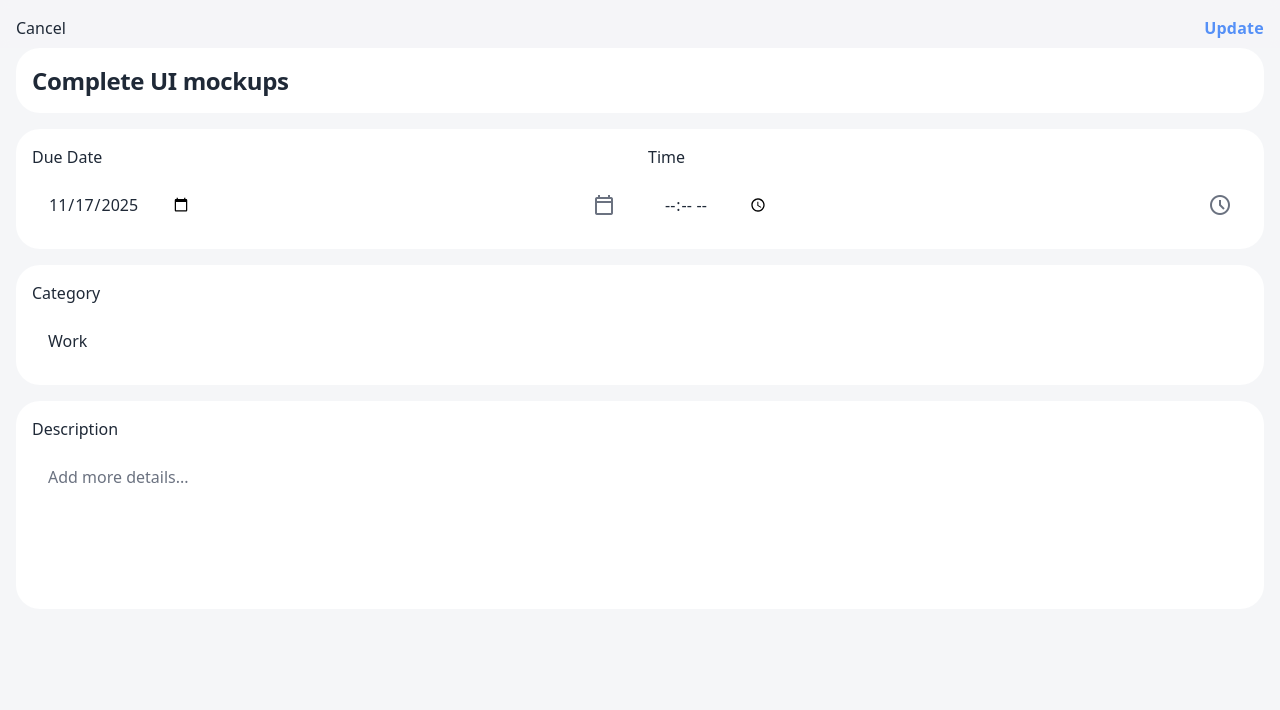
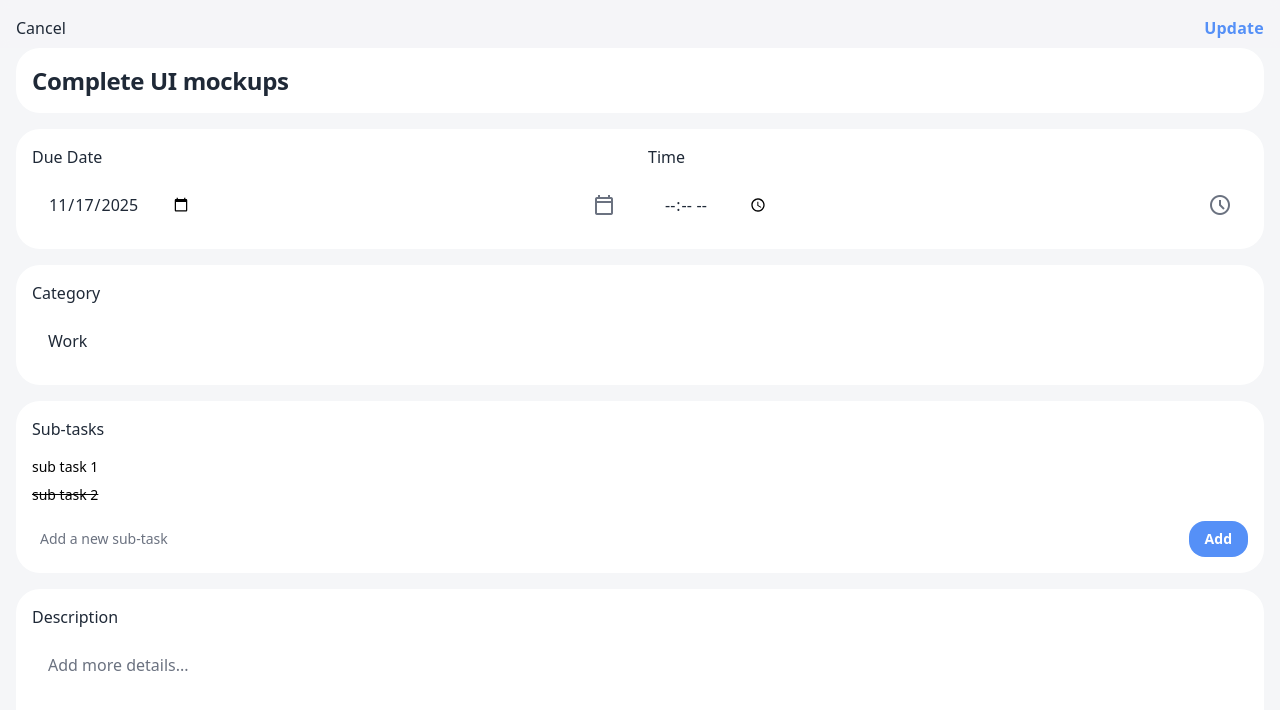
Before and after one commit to omar-ayoub/OG_app, a React (Vite) app: page /edit-task/1 in a window 1280 px wide. Shown: the top 710 px of the page. Built offline with nearby package versions, Linux system fonts and the light colour scheme.

Commit message:
added subtask

```diff
--- a/src/components/CreateTaskPage.tsx
+++ b/src/components/CreateTaskPage.tsx
@@ -2,6 +2,7 @@
 import { useState } from 'react';
 import { useNavigate, useLocation } from 'react-router-dom';
 import { useTasks } from '../contexts/useTasks';
+import type { SubTask } from '../types';
 
 function CreateTaskPage() {
   const navigate = useNavigate();
@@ -13,7 +14,15 @@ function CreateTaskPage() {
   const [time, setTime] = useState('');
   const [tag, setTag] = useState(categories[0]?.name || '');
   const [description, setDescription] = useState('');
+  const [subTasks, setSubTasks] = useState<SubTask[]>([]);
+  const [newSubTaskText, setNewSubTaskText] = useState('');
 
+  const handleAddSubTask = () => {
+    if (newSubTaskText.trim()) {
+      setSubTasks([...subTasks, { id: Date.now(), text: newSubTaskText, completed: false }]);
+      setNewSubTaskText('');
+    }
+  };
 
   const handleCreate = () => {
     if (!text.trim()) {
@@ -33,6 +42,7 @@ function CreateTaskPage() {
       tag: selectedCategory.name,
       tagColor: selectedCategory.color,
       description,
+      subTasks,
     });
 
     const from = location.state?.from;
@@ -112,6 +122,26 @@ function CreateTaskPage() {
               </div>
             </div>
             <div className="flex flex-col gap-4 rounded-xl bg-card-light p-4 dark:bg-card-dark">
+              <p className="text-base font-medium leading-normal text-text-light-primary dark:text-text-dark-primary">Sub-tasks</p>
+              <div className="flex flex-col gap-2">
+                {subTasks.map(subTask => (
+                  <div key={subTask.id} className="flex items-center justify-between">
+                    <p className="text-sm">{subTask.text}</p>
+                  </div>
+                ))}
+              </div>
+              <div className="flex gap-2">
+                <input
+                  type="text"
+                  value={newSubTaskText}
+                  onChange={(e) => setNewSubTaskText(e.target.value)}
+                  placeholder="Add a new sub-task"
+                  className="form-input flex-1 rounded-lg border-none bg-input-light p-2 text-sm text-text-light-primary placeholder:text-text-light-secondary focus:outline-0 focus:ring-2 focus:ring-primary/50 dark:bg-input-dark dark:text-text-dark-primary dark:placeholder:text-text-dark-secondary"
+                />
+                <button onClick={handleAddSubTask} className="rounded-lg bg-primary px-4 py-2 text-sm font-bold text-white">Add</button>
+              </div>
+            </div>
+            <div className="flex flex-col gap-4 rounded-xl bg-card-light p-4 dark:bg-card-dark">
               <label className="flex flex-1 flex-col min-w-40">
                 <p className="text-base font-medium leading-normal pb-2 text-text-light-primary dark:text-text-dark-primary">Description</p>
                 <textarea
--- a/src/components/Dashboard.tsx
+++ b/src/components/Dashboard.tsx
@@ -5,7 +5,7 @@ import { useTasks } from '../contexts/useTasks';
 import { useGoals } from '../contexts/useGoals'; // Import useGoals
 
 function Dashboard() {
-  const { tasks, toggleTaskCompletion, deleteTask } = useTasks();
+  const { tasks, toggleTaskCompletion, deleteTask, toggleSubTaskCompletion } = useTasks();
   const { goals } = useGoals(); // Consume goals from context
 
   const [isFabMenuOpen, setIsFabMenuOpen] = useState(false);
@@ -127,7 +127,8 @@ function Dashboard() {
         </div>
         <div className="flex flex-col gap-3">
           {filteredTasks.map((task) => (
-            <div key={task.id} className="flex items-center gap-4 rounded-xl bg-card-light dark:bg-card-dark p-4">
+            <div key={task.id} className="flex flex-col gap-4 rounded-xl bg-card-light dark:bg-card-dark p-4">
+              <div className="flex items-center gap-4">
                 <button
                   onClick={() => toggleTaskCompletion(task.id)}
                   className={`flex h-6 w-6 shrink-0 items-center justify-center rounded-md border-2 ${
@@ -150,6 +151,24 @@ function Dashboard() {
                   <Link to={`/edit-task/${task.id}`} className="text-primary text-sm">Edit</Link>
                   <button onClick={() => deleteTask(task.id)} className="text-red-500 text-sm">Delete</button>
                 </div>
+              </div>
+              {task.subTasks && task.subTasks.length > 0 && (
+                <div className="flex flex-col gap-2 pl-10">
+                  {task.subTasks.map((subTask) => (
+                    <div key={subTask.id} className="flex items-center gap-4">
+                      <button
+                        onClick={() => toggleSubTaskCompletion(task.id, subTask.id)}
+                        className={`flex h-5 w-5 shrink-0 items-center justify-center rounded-md border-2 ${
+                          subTask.completed ? 'border-primary bg-primary' : 'border-text-light-secondary/50 dark:border-text-dark-secondary/50'
+                        }`}
+                      >
+                        {subTask.completed && <span className="material-symbols-outlined text-white !text-base">check</span>}
+                      </button>
+                      <p className={`text-sm ${subTask.completed ? 'line-through' : ''}`}>{subTask.text}</p>
+                    </div>
+                  ))}
+                </div>
+              )}
             </div>
           ))}
         </div>
--- a/src/components/EditTaskPage.tsx
+++ b/src/components/EditTaskPage.tsx
@@ -6,7 +6,7 @@ import { useTasks } from '../contexts/useTasks';
 function EditTaskPage() {
   const navigate = useNavigate();
   const { id } = useParams();
-  const { addTask, editTask, getTask, categories } = useTasks();
+  const { addTask, editTask, getTask, categories, addSubTask } = useTasks();
 
   const [formData, setFormData] = useState({
     text: '',
@@ -15,14 +15,13 @@ function EditTaskPage() {
     tag: categories[0]?.name || '',
     description: '',
   });
+  const [newSubTaskText, setNewSubTaskText] = useState('');
 
   const isEditMode = id !== undefined;
+  const task = isEditMode ? getTask(parseInt(id, 10)) : undefined;
 
   useEffect(() => {
-    if (isEditMode) {
-      const taskId = parseInt(id, 10);
-      const task = getTask(taskId);
-      if (task) {
+    if (isEditMode && task) {
       setTimeout(() => {
         setFormData({
           text: task.text,
@@ -32,7 +31,6 @@ function EditTaskPage() {
           description: task.description || '',
         });
       }, 0);
-      }
     } else {
       // Reset form data when not in edit mode (e.g., creating a new task)
       setTimeout(() => {
@@ -45,7 +43,7 @@ function EditTaskPage() {
         });
       }, 0);
     }
-  }, [id, isEditMode, getTask, categories]);
+  }, [id, isEditMode, getTask, categories, task]);
 
   const handleSave = () => {
     if (!formData.text.trim()) {
@@ -81,6 +79,14 @@ function EditTaskPage() {
       navigate(from, { state: { goalData } });
     } else {
       navigate('/');
+    }
+  };
+
+  const handleAddSubTask = () => {
+    if (newSubTaskText.trim() && isEditMode) {
+      const taskId = parseInt(id, 10);
+      addSubTask(taskId, newSubTaskText);
+      setNewSubTaskText('');
     }
   };
 
@@ -147,6 +153,28 @@ function EditTaskPage() {
                 </div>
               </div>
             </div>
+            {isEditMode && (
+              <div className="flex flex-col gap-4 rounded-xl bg-card-light p-4 dark:bg-card-dark">
+                <p className="text-base font-medium leading-normal text-text-light-primary dark:text-text-dark-primary">Sub-tasks</p>
+                <div className="flex flex-col gap-2">
+                  {task?.subTasks?.map(subTask => (
+                    <div key={subTask.id} className="flex items-center justify-between">
+                      <p className={`text-sm ${subTask.completed ? 'line-through' : ''}`}>{subTask.text}</p>
+                    </div>
+                  ))}
+                </div>
+                <div className="flex gap-2">
+                  <input
+                    type="text"
+                    value={newSubTaskText}
+                    onChange={(e) => setNewSubTaskText(e.target.value)}
+                    placeholder="Add a new sub-task"
+                    className="form-input flex-1 rounded-lg border-none bg-input-light p-2 text-sm text-text-light-primary placeholder:text-text-light-secondary focus:outline-0 focus:ring-2 focus:ring-primary/50 dark:bg-input-dark dark:text-text-dark-primary dark:placeholder:text-text-dark-secondary"
+                  />
+                  <button onClick={handleAddSubTask} className="rounded-lg bg-primary px-4 py-2 text-sm font-bold text-white">Add</button>
+                </div>
+              </div>
+            )}
             <div className="flex flex-col gap-4 rounded-xl bg-card-light p-4 dark:bg-card-dark">
               <label className="flex flex-1 flex-col min-w-40">
                 <p className="text-base font-medium leading-normal pb-2 text-text-light-primary dark:text-text-dark-primary">Description</p>
--- a/src/components/GoalDetailsPage.tsx
+++ b/src/components/GoalDetailsPage.tsx
@@ -9,7 +9,7 @@ function GoalDetailsPage() {
   const navigate = useNavigate();
   const { id } = useParams();
   const { getGoal, updateGoal, deleteGoal } = useGoals();
-  const { tasks, updateTask } = useTasks();
+  const { tasks, updateTask, toggleSubTaskCompletion } = useTasks();
 
   const [isEditing, setIsEditing] = useState(false);
   const [formData, setFormData] = useState<Partial<Goal>>({
@@ -189,22 +189,14 @@ function GoalDetailsPage() {
                   <>
                     <h3 className="px-3 pt-2 pb-2 text-base font-bold text-text-light-primary dark:text-text-dark-primary">In Progress</h3>
                     {incompleteTasks.map((task) => (
-                      <div key={task.id} className="flex items-center gap-x-4 py-3.5 px-3">
-                        {isEditing ? (
+                      <div key={task.id} className="flex flex-col gap-y-2 py-3.5 px-3">
+                        <div className="flex items-center gap-x-4">
                           <input
                             className="h-5 w-5 rounded-md border-2 border-border-light dark:border-border-dark bg-transparent text-primary checked:border-primary checked:bg-primary focus:ring-0 focus:ring-offset-0 dark:checked:border-primary"
                             type="checkbox"
                             checked={task.isCompleted}
                             onChange={() => handleTaskCompletionToggle(task.id)}
                           />
-                        ) : (
-                          <input
-                            className="h-5 w-5 rounded-md border-2 border-border-light dark:border-border-dark bg-transparent text-primary checked:border-primary checked:bg-primary focus:ring-0 focus:ring-offset-0 dark:checked:border-primary"
-                            type="checkbox"
-                            checked={task.isCompleted}
-                            onChange={() => handleTaskCompletionToggle(task.id)}
-                          />
-                        )}
                           <p className="flex-1 text-base font-normal leading-normal text-text-light-primary dark:text-text-dark-primary">{task.text}</p>
                           {isEditing && (
                             <button
@@ -213,6 +205,22 @@ function GoalDetailsPage() {
                             >
                               Edit
                             </button>
+                          )}
+                        </div>
+                        {task.subTasks && task.subTasks.length > 0 && (
+                          <div className="flex flex-col gap-2 pl-10">
+                            {task.subTasks.map((subTask) => (
+                              <div key={subTask.id} className="flex items-center gap-4">
+                                <input
+                                  type="checkbox"
+                                  checked={subTask.completed}
+                                  onChange={() => toggleSubTaskCompletion(task.id, subTask.id)}
+                                  className="h-4 w-4 rounded border-gray-300 text-primary focus:ring-primary"
+                                />
+                                <p className={`text-sm ${subTask.completed ? 'line-through' : ''}`}>{subTask.text}</p>
+                              </div>
+                            ))}
+                          </div>
                         )}
                       </div>
                     ))}
@@ -233,22 +241,14 @@ function GoalDetailsPage() {
                   <>
                     <h3 className="px-3 pt-6 pb-2 text-base font-bold text-text-light-primary dark:text-text-dark-primary">Completed</h3>
                     {completedTasks.map((task) => (
-                      <div key={task.id} className="flex items-center gap-x-4 py-3.5 px-3 opacity-60">
-                        {isEditing ? (
+                      <div key={task.id} className="flex flex-col gap-y-2 py-3.5 px-3 opacity-60">
+                        <div className="flex items-center gap-x-4">
                           <input
                             className="h-5 w-5 rounded-md border-2 border-border-light dark:border-border-dark bg-transparent text-primary checked:border-primary checked:bg-primary focus:ring-0 focus:ring-offset-0 dark:checked:border-primary"
                             type="checkbox"
                             checked={task.isCompleted}
                             onChange={() => handleTaskCompletionToggle(task.id)}
                           />
-                        ) : (
-                          <input
-                            className="h-5 w-5 rounded-md border-2 border-border-light dark:border-border-dark bg-transparent text-primary checked:border-primary checked:bg-primary focus:ring-0 focus:ring-offset-0 dark:checked:border-primary"
-                            type="checkbox"
-                            checked={task.isCompleted}
-                            onChange={() => handleTaskCompletionToggle(task.id)}
-                          />
-                        )}
                           <p className="flex-1 text-base font-normal leading-normal text-text-light-primary dark:text-text-dark-primary line-through">{task.text}</p>
                           {isEditing && (
                             <button
@@ -257,6 +257,22 @@ function GoalDetailsPage() {
                             >
                               Edit
                             </button>
+                          )}
+                        </div>
+                        {task.subTasks && task.subTasks.length > 0 && (
+                          <div className="flex flex-col gap-2 pl-10">
+                            {task.subTasks.map((subTask) => (
+                              <div key={subTask.id} className="flex items-center gap-4">
+                                <input
+                                  type="checkbox"
+                                  checked={subTask.completed}
+                                  onChange={() => toggleSubTaskCompletion(task.id, subTask.id)}
+                                  className="h-4 w-4 rounded border-gray-300 text-primary focus:ring-primary"
+                                />
+                                <p className={`text-sm ${subTask.completed ? 'line-through' : ''}`}>{subTask.text}</p>
+                              </div>
+                            ))}
+                          </div>
                         )}
                       </div>
                     ))}
--- a/src/contexts/TaskContext.tsx
+++ b/src/contexts/TaskContext.tsx
@@ -1,6 +1,6 @@
 // src/contexts/TaskContext.tsx
 import { useState, type ReactNode, useCallback } from 'react';
-import type { Task, Category } from '../types';
+import type { Task, Category, SubTask } from '../types';
 import { TaskContext } from './TaskContextDefinition';
 
 // --- MOCK DATA ---
@@ -12,7 +12,7 @@ const MOCK_CATEGORIES: Category[] = [
 ];
 
 const MOCK_TASKS: Task[] = [
-  { id: 1, text: 'Complete UI mockups', time: '10:00 AM', startDate: '2025-11-17', tag: 'Work', tagColor: '#3b82f6', isCompleted: false },
+  { id: 1, text: 'Complete UI mockups', time: '10:00 AM', startDate: '2025-11-17', tag: 'Work', tagColor: '#3b82f6', isCompleted: false, subTasks: [{id: 1, text: "sub task 1", completed: false}, {id: 2, text: "sub task 2", completed: true}] },
   { id: 2, text: 'Review design system', time: '2:00 PM', startDate: '2025-11-17', tag: 'Work', tagColor: '#3b82f6', isCompleted: false },
   { id: 3, text: 'Setup development environment', time: '9:00 AM', startDate: '2025-11-18', tag: 'Learning', tagColor: '#8b5cf6', isCompleted: false },
   { id: 4, text: 'Deploy to production', time: 'Anytime', startDate: '2025-11-19', tag: 'Work', tagColor: '#3b82f6', isCompleted: false },
@@ -23,6 +23,7 @@ export function TaskProvider({ children }: { children: ReactNode }) {
   const [tasks, setTasks] = useState<Task[]>(MOCK_TASKS);
   const [categories, setCategories] = useState<Category[]>(MOCK_CATEGORIES);
   const [nextId, setNextId] = useState(5);
+  const [nextSubTaskId, setNextSubTaskId] = useState(3);
 
   const toggleTaskCompletion = (id: number) => {
     setTasks((prevTasks) =>
@@ -43,6 +44,7 @@ export function TaskProvider({ children }: { children: ReactNode }) {
       tagColor: newTaskData.tagColor || categories[0]?.color || '#3b82f6',
       isCompleted: false,
       description: newTaskData.description,
+      subTasks: newTaskData.subTasks || [],
     };
     setTasks((prevTasks) => [...prevTasks, newTask]);
     setNextId(nextId + 1);
@@ -75,6 +77,42 @@ export function TaskProvider({ children }: { children: ReactNode }) {
     );
   };
 
+  const addSubTask = (taskId: number, subTaskText: string) => {
+    const newSubTask: SubTask = {
+      id: nextSubTaskId,
+      text: subTaskText,
+      completed: false,
+    };
+    setTasks((prevTasks) =>
+      prevTasks.map((task) =>
+        task.id === taskId
+          ? {
+              ...task,
+              subTasks: [...(task.subTasks || []), newSubTask],
+            }
+          : task
+      )
+    );
+    setNextSubTaskId(nextSubTaskId + 1);
+  };
+
+  const toggleSubTaskCompletion = (taskId: number, subTaskId: number) => {
+    setTasks((prevTasks) =>
+      prevTasks.map((task) =>
+        task.id === taskId
+          ? {
+              ...task,
+              subTasks: (task.subTasks || []).map((subTask) =>
+                subTask.id === subTaskId
+                  ? { ...subTask, completed: !subTask.completed }
+                  : subTask
+              ),
+            }
+          : task
+      )
+    );
+  };
+
   const value = {
     tasks,
     categories,
@@ -85,6 +123,8 @@ export function TaskProvider({ children }: { children: ReactNode }) {
     getTask,
     addCategory,
     deleteCategory,
+    addSubTask,
+    toggleSubTaskCompletion,
   };
 
   return <TaskContext.Provider value={value}>{children}</TaskContext.Provider>;
--- a/src/contexts/TaskContextDefinition.ts
+++ b/src/contexts/TaskContextDefinition.ts
@@ -13,6 +13,8 @@ export type TaskContextType = {
   getTask: (taskId: number) => Task | undefined;
   addCategory: (newCategory: Category) => void;
   deleteCategory: (categoryName: string) => void;
+  addSubTask: (taskId: number, subTaskText: string) => void;
+  toggleSubTaskCompletion: (taskId: number, subTaskId: number) => void;
 };
 
 // --- CREATE CONTEXT ---
```
Also changed, not shown: src/types/index.ts (+8 -0 lines). Lines whose indentation alone changed are shown as unchanged.
